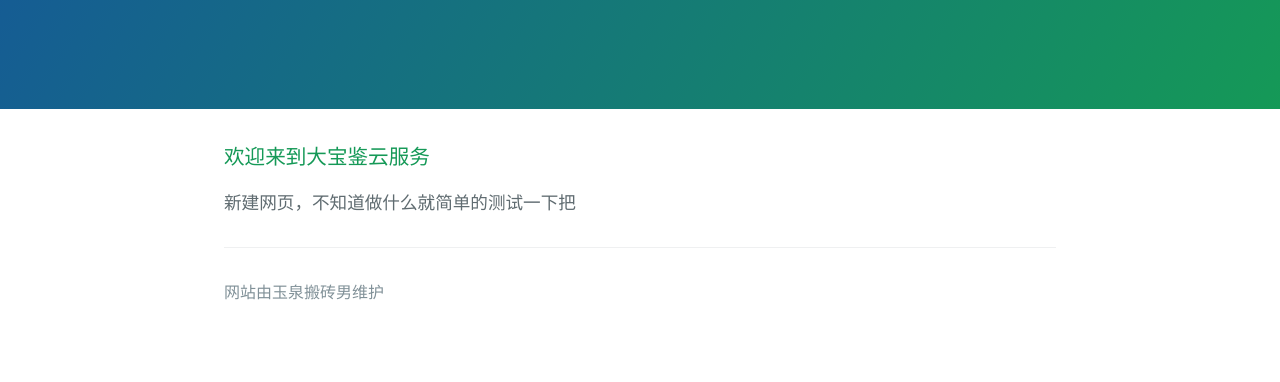
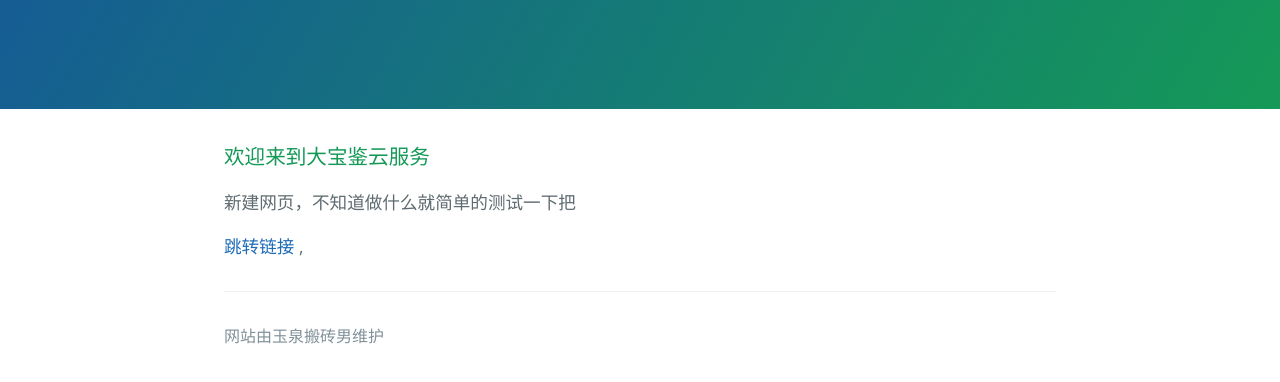
Before and after one commit to Deviluna/deviluna.github.com, a plain HTML site: page index.html in a window 1280 px wide. Shown: the part 208-590 px from the top of the page. Drawn offline with nearby package versions, Linux system fonts and the light colour scheme.

Commit message:
Changes to be committed: 	modified:   index.html  Untracked files: 	link.html

```diff
--- a/index.html
+++ b/index.html
@@ -2,7 +2,7 @@
 <html lang="en-us">
   <head>
     <meta charset="UTF-8">
-    <title>大宝鉴云服务</title>
+    <title>个人博客测试</title>
     <meta name="viewport" content="width=device-width, initial-scale=1">
     <link rel="stylesheet" type="text/css" href="stylesheets/normalize.css" media="screen">
     <link href='https://fonts.googleapis.com/css?family=Open+Sans:400,700' rel='stylesheet' type='text/css'>
@@ -20,7 +20,7 @@
 <a id="welcome-to-github-pages" class="anchor" href="#welcome-to-github-pages" aria-hidden="true"><span aria-hidden="true" class="octicon octicon-link"></span></a>欢迎来到大宝鉴云服务</h3>
 
 <p>新建网页，不知道做什么就简单的测试一下把</p>
-
+<p><a href="/link.html">跳转链接 </a>,</p>
 <!--<p>这里是网页的修改记录This automatic page generator is the easiest way to create beautiful pages for all of your projects. Author your page content here <a href="https://guides.github.com/features/mastering-markdown/">using GitHub Flavored Markdown</a>, select a template crafted by a designer, and publish. After your page is generated, you can check out the new <code>gh-pages</code> branch locally. If you’re using GitHub Desktop, simply sync your repository and you’ll see the new branch.</p>
 
 <h3>
```
